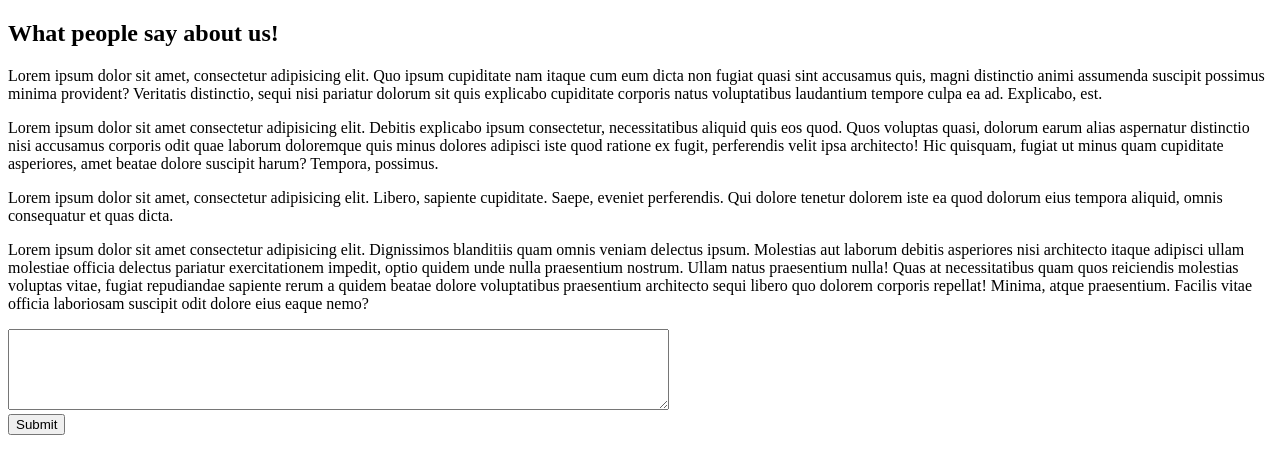
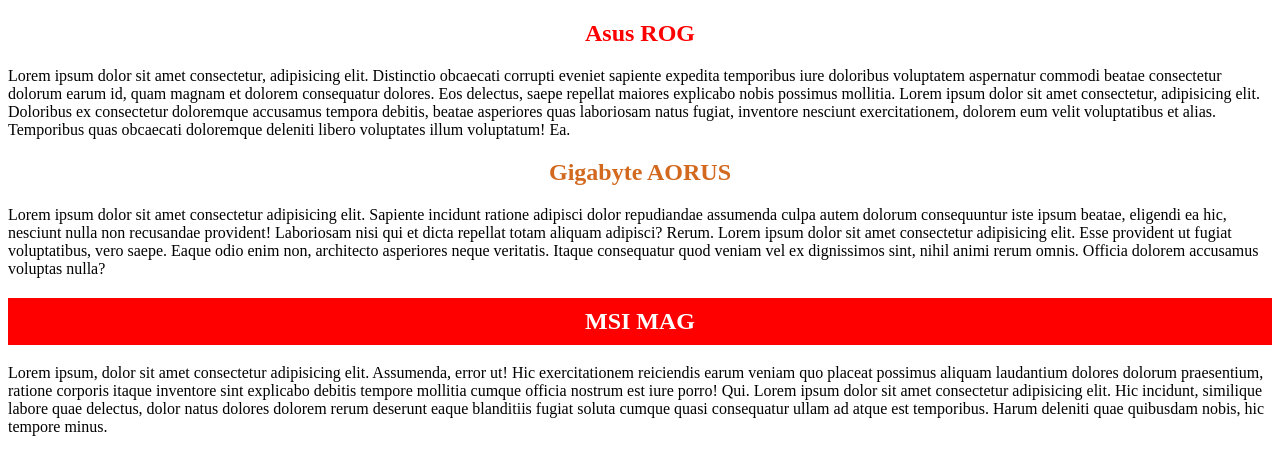
Before and after one commit to mahbubur3/apply-js, a plain HTML site: page ex.html in a window 1280 px wide. Drawn offline with Linux system fonts and the light colour scheme.

Commit message:
added more dom

```diff
--- a/ex.html
+++ b/ex.html
@@ -109,7 +109,7 @@
         })
     </script> -->
 
-    <h2>What people say about us!</h2>
+    <!-- <h2>What people say about us!</h2>
     <section>
         <div id="comment-container">
             <p>Lorem ipsum dolor sit amet, consectetur adipisicing elit. Quo ipsum cupiditate nam itaque cum eum dicta
@@ -157,7 +157,7 @@
             // clear comment...
             commentBox.value = "";
         })
-    </script>
+    </script> -->
 
     <!-- <script>
     document.getElementById('submit-comment').addEventListener('click', function() {
@@ -170,6 +170,54 @@
         commentBox.value = "";
     })
     </script> -->
+
+
+    <section>
+        <article>
+            <h2 id="rog">Asus ROG</h2>
+            <p>Lorem ipsum dolor sit amet consectetur, adipisicing elit. Distinctio obcaecati corrupti eveniet sapiente
+                expedita temporibus iure doloribus voluptatem aspernatur commodi beatae consectetur dolorum earum id,
+                quam magnam et dolorem consequatur dolores. Eos delectus, saepe repellat maiores explicabo nobis
+                possimus mollitia. Lorem ipsum dolor sit amet consectetur, adipisicing elit. Doloribus ex consectetur
+                doloremque accusamus tempora debitis, beatae asperiores quas laboriosam natus fugiat, inventore nesciunt
+                exercitationem, dolorem eum velit voluptatibus et alias. Temporibus quas obcaecati doloremque deleniti
+                libero voluptates illum voluptatum! Ea.</p>
+        </article>
+        <article>
+            <h2 id="aorus">Gigabyte AORUS</h2>
+            <p>Lorem ipsum dolor sit amet consectetur adipisicing elit. Sapiente incidunt ratione adipisci dolor
+                repudiandae assumenda culpa autem dolorum consequuntur iste ipsum beatae, eligendi ea hic, nesciunt
+                nulla non recusandae provident! Laboriosam nisi qui et dicta repellat totam aliquam adipisci? Rerum.
+                Lorem ipsum dolor sit amet consectetur adipisicing elit. Esse provident ut fugiat voluptatibus, vero
+                saepe. Eaque odio enim non, architecto asperiores neque veritatis. Itaque consequatur quod veniam vel ex
+                dignissimos sint, nihil animi rerum omnis. Officia dolorem accusamus voluptas nulla?</p>
+        </article>
+        <article>
+            <h2 id="mag">MSI MAG</h2>
+            <p>Lorem ipsum, dolor sit amet consectetur adipisicing elit. Assumenda, error ut! Hic exercitationem
+                reiciendis earum veniam quo placeat possimus aliquam laudantium dolores dolorum praesentium, ratione
+                corporis itaque inventore sint explicabo debitis tempore mollitia cumque officia nostrum est iure porro!
+                Qui. Lorem ipsum dolor sit amet consectetur adipisicing elit. Hic incidunt, similique labore quae
+                delectus, dolor natus dolores dolorem rerum deserunt eaque blanditiis fugiat soluta cumque quasi
+                consequatur ullam ad atque est temporibus. Harum deleniti quae quibusdam nobis, hic tempore minus.</p>
+        </article>
+    </section>
+    <script>
+        const asusRog = document.getElementById('rog');
+        asusRog.style.color = 'red';
+        asusRog.style.textAlign = 'center';
+
+        const gigabyteAorus = document.getElementById('aorus');
+        gigabyteAorus.style.color = 'chocolate';
+        gigabyteAorus.style.textAlign = 'center';
+
+        const msiMag = document.getElementById('mag');
+        msiMag.style.backgroundColor = 'red';
+        msiMag.style.textAlign = 'center';
+        msiMag.style.color = 'white';
+        msiMag.style.paddingTop = '10px';
+        msiMag.style.paddingBottom = '10px';
+    </script>
 </body>
 
 </html>
```
Also changed, not shown: DOM/dom.html (+20 -20 lines).
